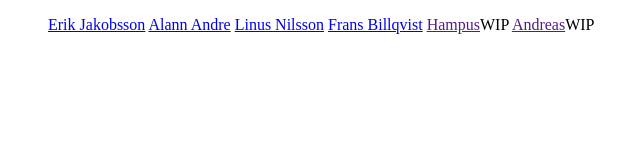
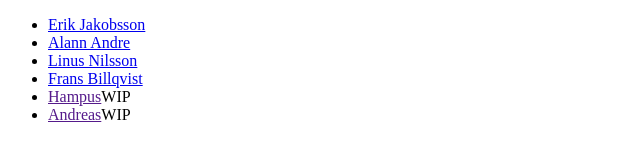
Before and after one commit to LinusErikNilsson/blue-hackaton, a plain HTML site: page index.html in a window 1280 px wide. Shown: the whole page, without its empty margins (0-640 px from the left). Drawn offline with Linux system fonts and the light colour scheme.

Commit message:
Modify <il> to <li>

```diff
--- a/index.html
+++ b/index.html
@@ -10,12 +10,12 @@
 
 <body>
     <ul>
-        <il><a href="erik_jakobsson.html">Erik Jakobsson</a></il>
-        <il><a href="alann_andre.html">Alann Andre</a></il>
-        <il><a href="linus_nilsson.html">Linus Nilsson</a></il>
-        <il><a href="frans_billqvist.html">Frans Billqvist</a></il>
-        <il><a href="">Hampus</a>WIP</il>
-        <il><a href="">Andreas</a>WIP</il>
+        <li><a href="erik_jakobsson.html">Erik Jakobsson</a></li>
+        <li><a href="alann_andre.html">Alann Andre</a></li>
+        <li><a href="linus_nilsson.html">Linus Nilsson</a></li>
+        <li><a href="frans_billqvist.html">Frans Billqvist</a></li>
+        <li><a href="">Hampus</a>WIP</li>
+        <li><a href="">Andreas</a>WIP</li>
     </ul>
 
 </body>
```
